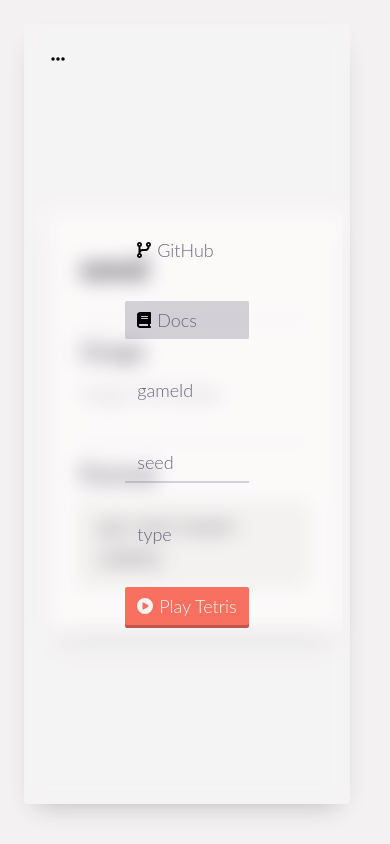
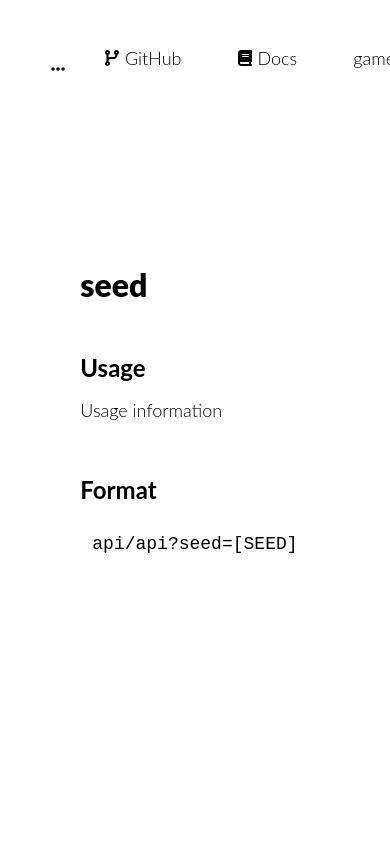
Before and after one commit to clk1006/teris, a Next.js app: page /docs/seed in a window 390 px wide. Built offline with nearby package versions, Linux system fonts and the light colour scheme.

Commit message:
implemented navbar

```diff
--- a/styles/main.css
+++ b/styles/main.css
@@ -1,32 +1,3 @@
-:root {
-    --tile-color-000: 50, 122, 184;
-    --tile-color-001: 58, 217, 167;
-    --tile-color-002: 255, 194, 71;
-    --tile-color-003: 153, 81, 179;
-    --tile-color-004: 205, 76, 76;
-    --inactive-tile-color: 214, 215, 224;
-
-    --primary-color: 248, 112, 96;
-    --secondary-color: 24, 67, 90;
-    --tertiary-color: 108, 70, 79;
-
-    --text-color-050: 29, 28, 38;
-    --text-color-100: 60, 59, 74;
-    --text-color-200: 104, 103, 121;
-    --text-color-300: 212, 209, 206;
-    --text-color-500: 246, 245, 244;
-
-    --background-color: 243, 241, 241;
-    --box-background-color: 252, 249, 249;
-    --shadow-color-1: 39, 38, 49;
-    --shadow-color-2: 192, 87, 76;
-
-    --alpha-1: 0.28;
-    --alpha-2: 0.36;
-    --alpha-3: 0.42;
-    --alpha-4: 0.64;
-}
-
 * {
     user-select: none;
     font-family: 'Lato', sans-serif;
@@ -64,11 +35,10 @@ p, span {
 p {
     margin: 0.6em 0;
 
-    max-width: auto;
     line-height: 1.8em;
 }
 
-.nav-bar {
+.nav-bar, .color-scheme-box {
     top: 0;
     left: 0;
     position: fixed;
@@ -86,8 +56,6 @@ p {
     background-color: rgb(var(--box-background-color));
 
     box-shadow: 0px 12px 24px -12px rgba(var(--shadow-color-1), var(--alpha-1));
-    -webkit-box-shadow: 0px 12px 24px -12px rgba(var(--shadow-color-1), var(--alpha-1));
-    -moz-box-shadow: 0px 12px 24px -12px rgba(var(--shadow-color-1), var(--alpha-1));
 
     border-radius: 45px;
 
@@ -104,10 +72,19 @@ p {
     backdrop-filter: blur(10px);
 }
 
-.menu-icon {
+.color-scheme-box {
+    top: initial;
+    left: initial;
+    bottom: 0;
+    right: 0;
+}
+
+.menu-icon, .light-color-scheme-icon, .dark-color-scheme-icon {
     cursor: pointer;
     display: flex;
     align-items: center;
+
+    color: rgb(var(--text-color-200));
 
     padding: 12px;
 
@@ -116,11 +93,11 @@ p {
     transition: 0.2s;
 }
 
-.menu-icon .icon {
+.menu-icon .icon, .light-color-scheme-icon, .dark-color-scheme-icon {
     margin: 0;
 }
 
-.menu-icon:hover {
+.menu-icon:hover, .light-color-scheme-icon:hover, .dark-color-scheme-icon:hover {
     background-color: rgba(var(--text-color-200), var(--alpha-2));
 }
 
@@ -133,7 +110,6 @@ p {
     flex-direction: row;
 }
 
-
 .menu-opt {
     display: flex;
     flex-direction: row;
@@ -145,38 +121,7 @@ p {
     margin: 0 16px;
 }
 
-@media only screen and (max-width: 768px) {
-    .nav-bar {
-        flex-direction: column;
-
-        justify-content: space-between;
-    }
-
-    .nav-bar.active {
-        width: calc(100% - 64px);
-        height: calc(100% - 64px);
-        border-radius: 4px;
-
-        background-color: rgba(var(--box-background-color), var(--alpha-1));
-        backdrop-filter: blur(10px);
-    }
-
-    .nav-bar.active .menu-opts {
-        margin-bottom: 50%;
-
-        flex-direction: column;
-    }
-
-    .menu-icon {
-        align-self: flex-start;
-    }
-
-    .opt-link {
-        margin: 16px 0;
-    }
-}
-
-.opt-link, .play-btn {
+.opt-link, .opt-link.action-btn {
     padding: 8px 12px;
     border-radius: 2px;
 
@@ -195,49 +140,75 @@ p {
     background-color: rgba(var(--text-color-200), var(--alpha-4));
 }
 
-.opt-link.secondary.current {
-    background-color: transparent;
-
-    border-bottom: 2px solid rgba(var(--text-color-200), var(--alpha-1));
-}
-
-.play-btn {
-    padding: 8px 12px;
+.action-btn {
+    padding: 11px 14px;
     border-radius: 2px;
 
+    display: flex;
+    flex-direction: row;
+    align-items: center;
+
+    color: rgb(var(--text-color-500));
     background-color: rgb(var(--primary-color));
 
-    color: rgb(var(--text-color-500));
+    font-weight: 300;
+    font-size: 18px;
+    border: 0 hidden;
+    border-radius: 2px;
 
-    box-shadow: 0 3px 0 0 rgb(var(--shadow-color-2));
-    -webkit-box-shadow: 0 3px 0 0 rgb(var(--shadow-color-2));
-    -moz-box-shadow: 0 3px 0 0 rgb(var(--shadow-color-2));
+    box-shadow: 0 3px 0 0 rgb(var(--shadow-color-3));
 
+    cursor: pointer;
     transition: 0.2s;
 }
 
-.play-btn span, .play-btn .icon {
+.action-btn span, .action-btn .icon {
     color: rgb(var(--text-color-500));
 }
 
-.play-btn:hover {
+.action-btn:hover {
     color: rgb(--text-color-500);
     background-color: rgba(var(--tertiary-color));
+}
 
-    box-shadow: 0 3px 0 0 rgb(var(--shadow-color-1));
-    -webkit-box-shadow: 0 3px 0 0 rgb(var(--shadow-color-1));
-    -moz-box-shadow: 0 3px 0 0 rgb(var(--shadow-color-1));
+.action-btn .icon {
+    color: rgb(var(--text-color-500));
+}
+
+.action-btn:hover {
+    background-color: rgb(var(--tertiary-color));
+
+    box-shadow: 0 3px 0 0 rgb(var(--shadow-color-2));
+}
+
+.btn-emblem {
+    height: 18px;
+    width: 18px;
+
+    margin-right: 6px;
 }
 
 .icon {
     margin-right: 6px;
+
+    color: rgb(var(--text-color-050));
+
     height: 1em;
     width: 1em;
 }
 
+.color-scheme-box .icon {
+    margin: 0;
+
+    color: rgb(var(--text-color-050));
+
+    height: 22px;
+    width: 22px;
+}
+
 .pop-up-frame {
     top: 0;
-    position: fixed;
+    position: absolute;
     display: flex;
     justify-content: center;
     align-items: center;
@@ -250,6 +221,8 @@ p {
     background-color: rgba(var(--shadow-color-1), var(--alpha-1));
 
     transition: 0.4s;
+
+    overflow-y: scroll;
 }
 
 .game-fail-popup {
@@ -278,8 +251,6 @@ p {
     background-color: rgb(var(--box-background-color));
 
     box-shadow: 0px 12px 24px -12px rgba(var(--shadow-color-1), var(--alpha-1));
-    -webkit-box-shadow: 0px 12px 24px -12px rgba(var(--shadow-color-1), var(--alpha-1));
-    -moz-box-shadow: 0px 12px 24px -12px rgba(var(--shadow-color-1), var(--alpha-1));
 
     border: hidden;
     border-radius: 4px;
@@ -296,76 +267,23 @@ p {
     flex-direction: column;
 }
 
-.bindings-container .output, .stats-container .output {
-    margin-right: 3px;
+.binding-container, .stat-container {
+    margin: 5px 5px 7px 0;
 }
 
-.binding-container, .stat-container {
-    margin: 4px 0;
-}
+.hl {
+    padding: 4px;
 
-span.output {
-    user-select: all;
-
-    padding: 0 6px;
+    color: rgb(var(--primary-color));
+    background-color: rgba(var(--primary-color), var(--alpha-1));
 
     font-family: 'Roboto Mono', monospace;
-    font-weight: 400;
+    font-weight: 300;
     font-size: 18px;
+
     border-radius: 3px;
-
-    color: rgba(var(--primary-color));
-    background-color: rgba(var(--primary-color), var(--alpha-1));
-}
-
-span.output:hover {
-    background-color: rgba(var(--primary-color), var(--alpha-2));
-}
-
-span.output::selection {
-    background-color: rgba(var(--primary-color), var(--alpha-3));
 }
 
 .error {
     color: rgb(var(--primary-color));
 }
-
-.start-btn, .restart-btn {
-    padding: 11px 22px;
-
-    font-weight: 300;
-    font-size: 18px;
-    border: 0 hidden;
-    border-radius: 2px;
-
-    color: rgb(var(--text-color-500));
-    background-color: rgb(var(--primary-color));
-
-    box-shadow: 0 3px 0 0 rgb(var(--shadow-color-2));
-    -webkit-box-shadow: 0 3px 0 0 rgb(var(--shadow-color-2));
-    -moz-box-shadow: 0 3px 0 0 rgb(var(--shadow-color-2));
-
-    cursor: pointer;
-    transition: 0.2s;
-}
-
-.start-btn:hover, .restart-btn:hover {
-    background-color: rgb(var(--tertiary-color));
-
-    box-shadow: 0 3px 0 0 rgb(var(--shadow-color-1));
-    -webkit-box-shadow: 0 3px 0 0 rgb(var(--shadow-color-1));
-    -moz-box-shadow: 0 3px 0 0 rgb(var(--shadow-color-1));
-}
-
-.btn {
-    display: flex;
-    flex-direction: row;
-    align-items: center;
-}
-
-.btn-emblem {
-    height: 18px;
-    width: 18px;
-
-    margin-right: 6px;
-}
```
Also changed, not shown: pages/index.js (+38 -0 lines).
